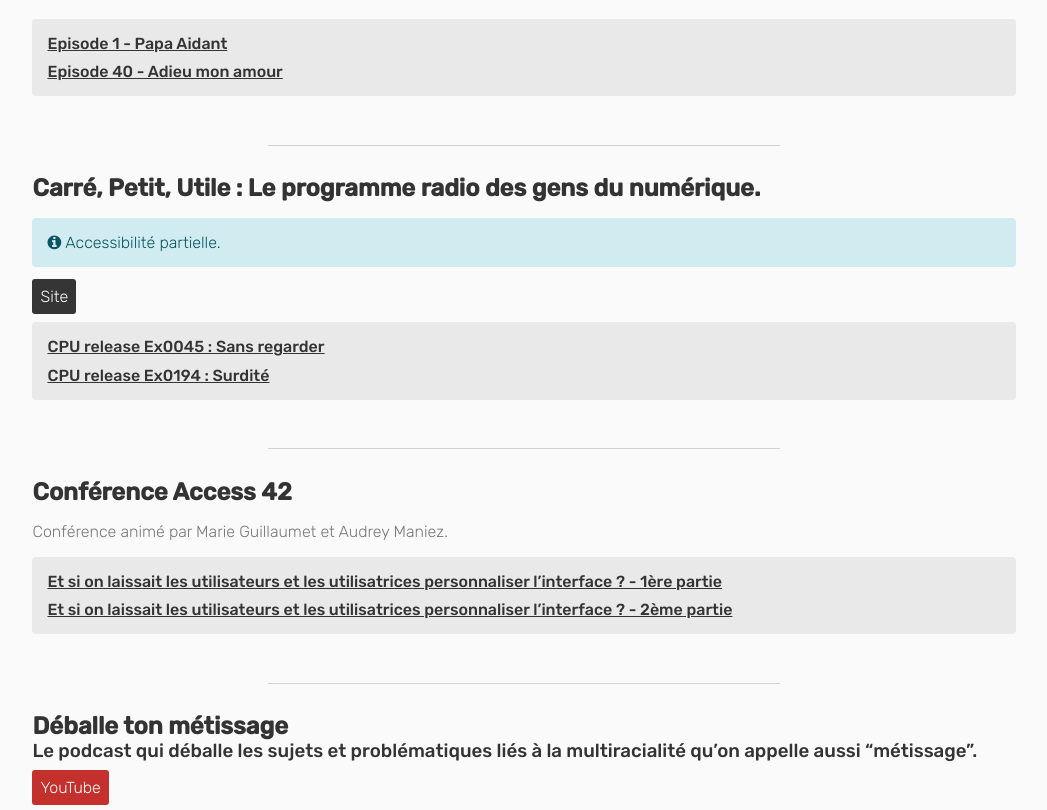
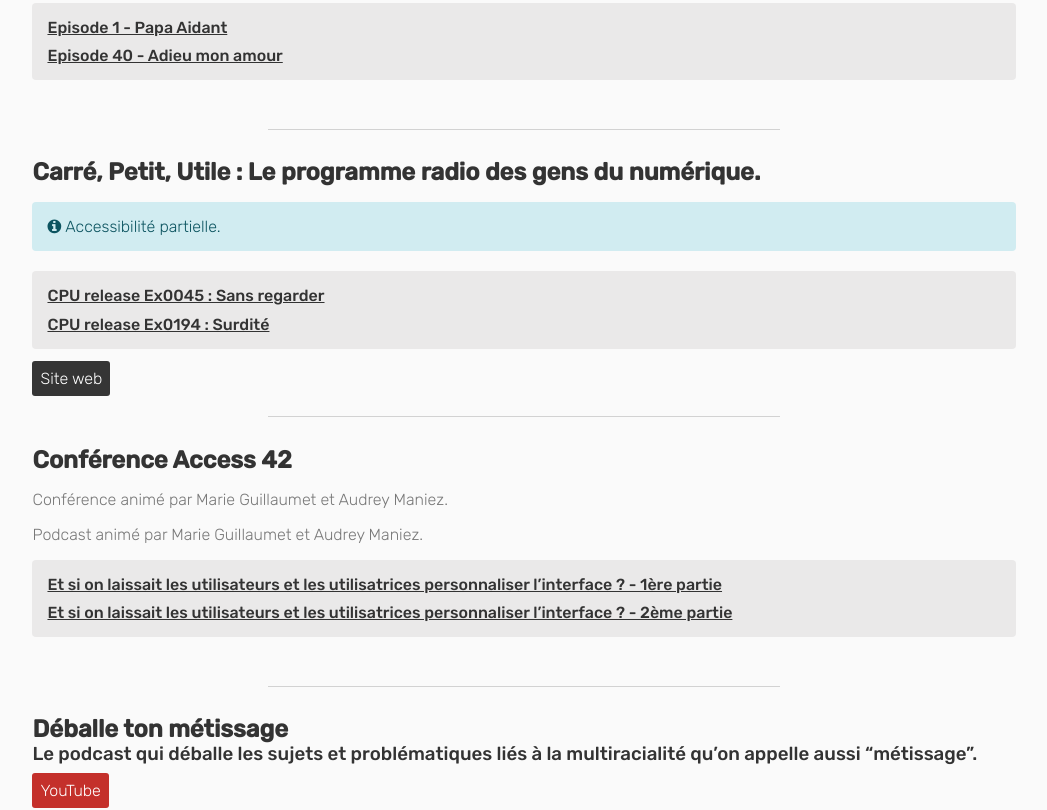
Before and after one commit to alexeal/podcaccessible, an Angular app: page /podcasts in a window 1280 px wide. Shown: the part 480-1290 px from the top of the page, without its empty margins (116-1163 px from the left). Built offline with nearby package versions, Linux system fonts and the light colour scheme.

Commit message:
Update HTML structure

```diff
--- a/src/app/podcasts/podcasts.component.html
+++ b/src/app/podcasts/podcasts.component.html
@@ -7,34 +7,37 @@
     podcast.informationMessage.type) {
     <p role="alert" [ngClass]="podcast.informationMessage.type === 'warning' ? 'warning':'info'"
       [title]="podcast.informationMessage.accessDescription">
-      <span
-        [ngClass]="podcast.informationMessage.type === 'warning' ? 'icon-attention' : 'icon-info-circled'"></span>  {{podcast.informationMessage.content}}
+      <span [ngClass]="podcast.informationMessage.type === 'warning' ? 'icon-attention' : 'icon-info-circled'"></span>
+      {{podcast.informationMessage.content}}
     </p>
     }
     <p class="main-description">
       {{podcast.mainDescription}}
     </p>
-    <p class="access-description">
-      {{podcast.accessDescription}}
+    @if (podcast.authors && podcast.authors.length>0) {
+    <p class="secondary-description">
+      Podcast animé par {{podcast.authors.join(' et ')}}.
     </p>
-    @for (button of podcast.sources; track $index) {
-    @if (button.type ==='youtube' || button.type ==='site') {
-    <a class="button" [ngClass]="button.type === 'youtube' ? 'youtube' : 'site'" [title]="button.accessDescription"
-      [href]="button.url" target="_blank">{{button.type === 'youtube' ? 'YouTube' : 'Site'}}</a>
-    }
     }
     @if (podcast.sources && hasLink(podcast.sources)) {
     <ul>
       @for (item of podcast.sources; track $index) {
-        @if (item.type ==='link') {
-          <li>
-            <a [href]="item.url"
-              target="_blank">{{item.accessDescription}}
-            </a>
-          </li>
-        }
+      @if (item.type ==='link') {
+      <li>
+        <a [href]="item.url" target="_blank">{{item.accessDescription}}
+        </a>
+      </li>
+      }
       }
     </ul>
+    }
+    @for (button of podcast.sources; track $index) {
+    @if (button.type ==='youtube' || button.type ==='site' || button.type ==='transcription') {
+    <a class="button"
+      [ngClass]="button.type === 'youtube' ? 'youtube' : button.type === 'site' ? 'site' : 'transcription'"
+      [title]="button.accessDescription" [href]="button.url" target="_blank">{{button.type === 'youtube' ? 'YouTube' :
+      button.type === 'site' ? 'Site web' : 'Transcriptions'}}</a>
+    }
     }
   </div>
   <hr class="divider" />
--- a/src/app/videos/videos.component.html
+++ b/src/app/videos/videos.component.html
@@ -14,13 +14,15 @@
         <p class="main-description">
             {{video.mainDescription}}
         </p>
-        <p class="access-description">
-            {{video.accessDescription}}
-        </p>
+        @if (video.authors && video.authors.length>0) {
+            <p class="secondary-description">
+              Vidéos proposées par {{video.authors.join(' et ')}}.
+            </p>
+            }
         @for (button of video.sources; track $index) {
         @if (button.type ==='youtube' || button.type ==='site') {
         <a class="button" [ngClass]="button.type === 'youtube' ? 'youtube' : 'site'" [title]="button.accessDescription"
-            [href]="button.url" target="_blank">{{button.type === 'youtube' ? 'YouTube' : 'Site'}}</a>
+            [href]="button.url" target="_blank">{{button.type === 'youtube' ? 'YouTube' : 'Site web∑∑'}}</a>
         }
         }
         @if (video.sources && hasLink(video.sources)) {
```
